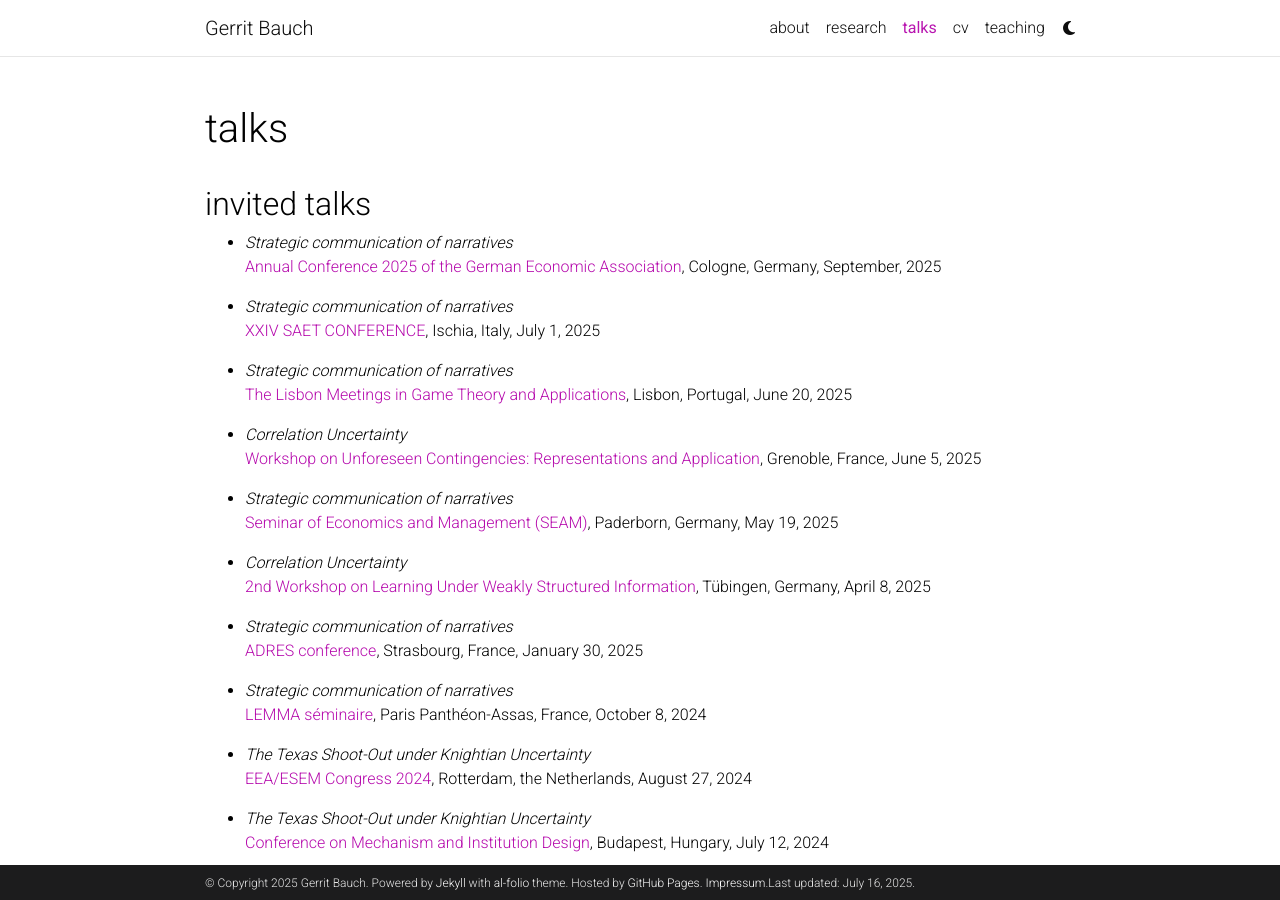
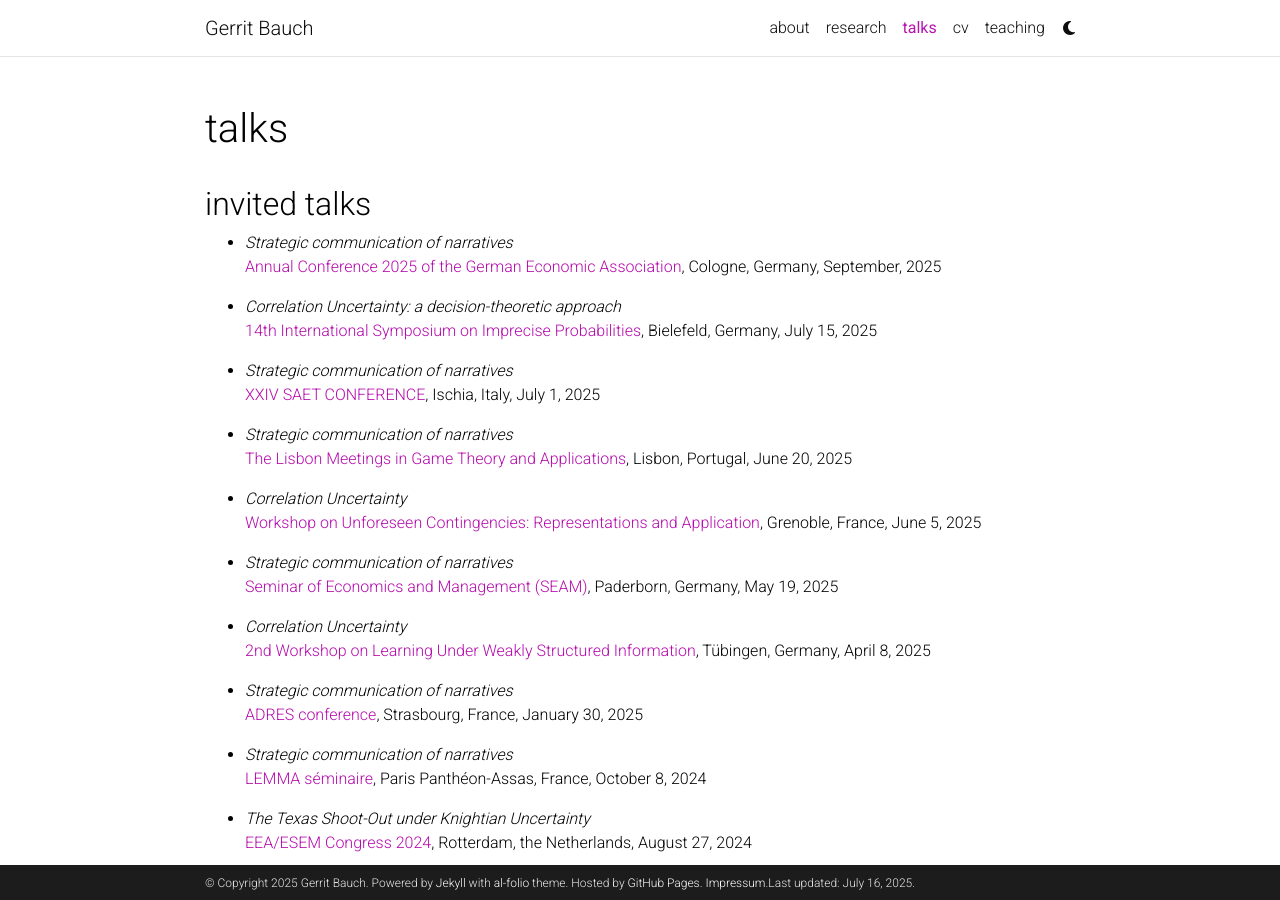
Before and after one commit to gbauch/gbauch.github.io, a Jekyll site: the page built from _pages/talks.md, in a window 1280 px wide and 900 px high. Built offline with Jekyll 4.4.1, drawn with Linux system fonts in a browser that asks for light colours; comment, search, counter and statistics services are not loaded; a style sheet for code colours, icons or effects is not loaded.

Commit message:
Update talks.md

```diff
--- a/_pages/talks.md
+++ b/_pages/talks.md
@@ -10,6 +10,9 @@ nav_order: 2
 
   - *Strategic communication of narratives*<br>
     [Annual Conference 2025 of the German Economic Association](https://www.socialpolitik.de/de/termin/annual-conference-2025), Cologne, Germany, September, 2025
+
+  - *Correlation Uncertainty: a decision-theoretic approach*<br>
+    [14th International Symposium on Imprecise Probabilities](https://isipta25.sipta.org/), Bielefeld, Germany, July 15, 2025
 
   - *Strategic communication of narratives*<br>
     [XXIV SAET CONFERENCE](https://www.mathematical-economics-naples.eu/), Ischia, Italy, July 1, 2025
```
